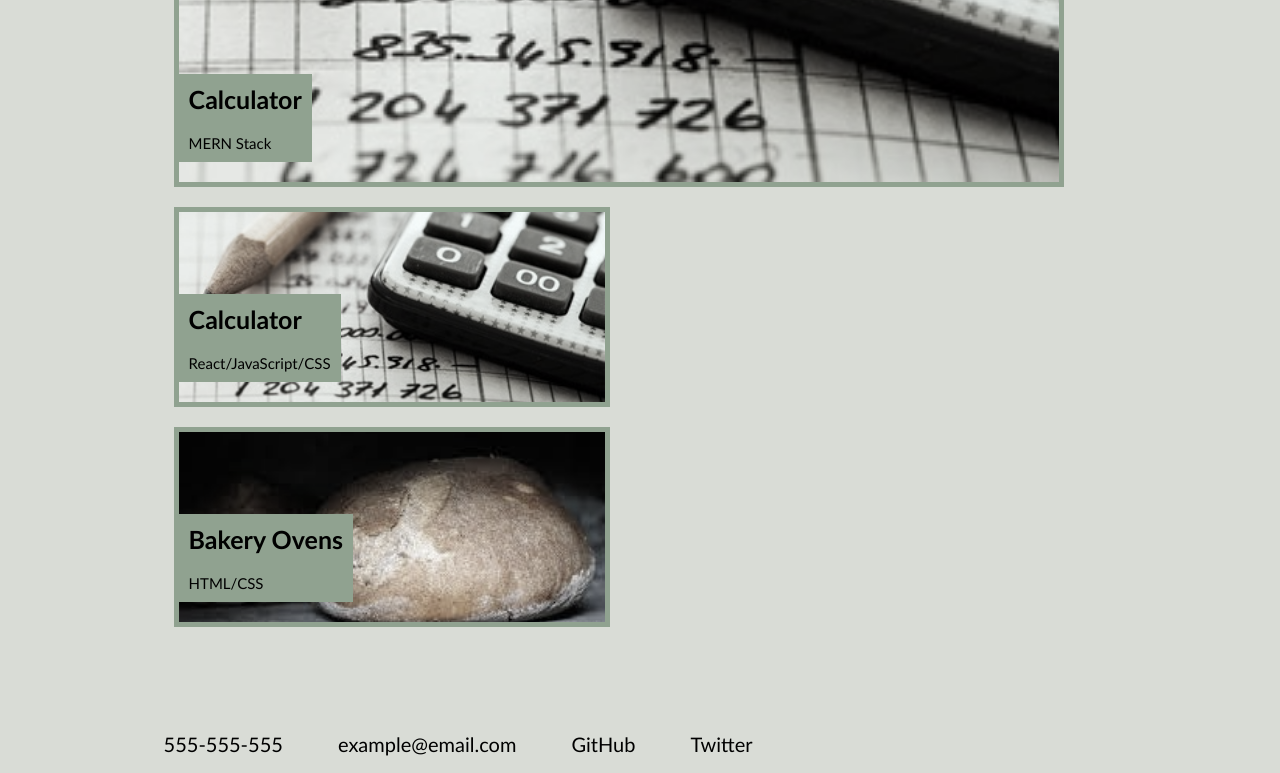
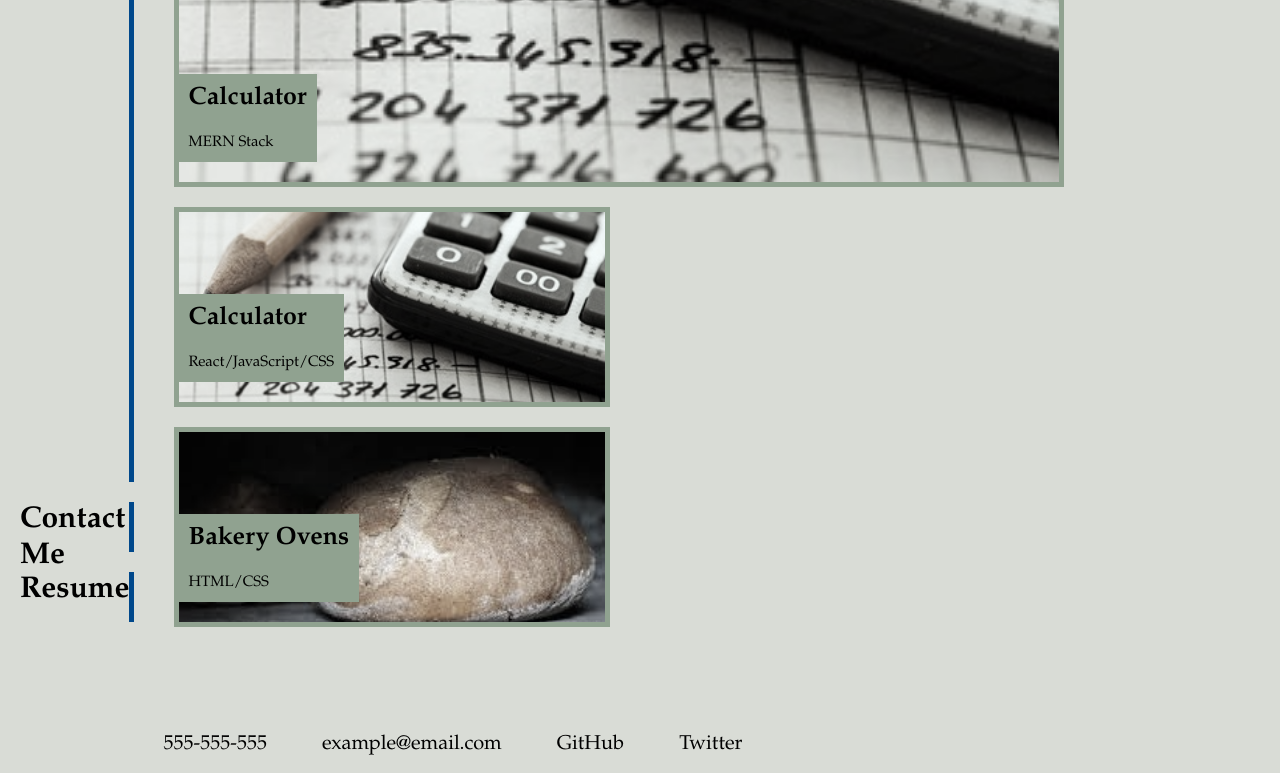
Before and after one commit to OhlhJames/My-Portfolio, a plain HTML site: page index.html in a window 1280 px wide. Shown: the part 681-1454 px from the top of the page. Drawn offline with Linux system fonts and the light colour scheme.

Commit message:
refactored CSS so that everything is cascading and so that all the different sections are more DRY!

```diff
--- a/assets/css/style.css
+++ b/assets/css/style.css
@@ -1,3 +1,4 @@
+/*Set variables so that the webpage remains uniform*/
 :root{
     --standardBlue: #00488b;
     --standardGreen: #69b169;
@@ -12,9 +13,8 @@ body {
     background-color: var(--light);
 }
 header {
-    display: flex;
     padding: 20px;
-    font-family: "Garamond";
+    font-family: 'Garamond';
     background-color: var(--standardBlue);
     color: var(--light);
 }
@@ -37,7 +37,7 @@ header ul {
     padding-top: 15px;
     margin-right: 20px;
     float: right;
-    font-family: 'Gill Sans', 'Gill Sans MT', 'Calibri', 'Trebuchet MS', sans-serif;
+    font-family: 'Garamond';
     font-size: 20px;
 }
 header ul li {
@@ -51,22 +51,13 @@ header a {
 p {
     font-size: 20px;
 }
-.cntct ul {
-    list-style-type: none;
-    margin-right: 20px;
-    font-family: 'Gill Sans', 'Gill Sans MT', 'Calibri', 'Trebuchet MS', sans-serif;
-    font-size: 20px;
-}
-.cntct ul li {
-    display: inline-block;
-    padding-right: 50px;
-}
+
 /*Formats box of blocks of articles */
 .content {
     width: 75%;
     display: inline-block;
     margin-right: 20px;
-    font-family: 'Gill Sans', 'Gill Sans MT', 'Calibri', 'Trebuchet MS', sans-serif;
+    font-family: 'Garamond';
 }
 /*Formats aside box */
 .side-titles {
@@ -75,55 +66,30 @@ p {
     float: left;
     width: 12%;
     height: 100%;
-    font-family: 'Gill Sans', 'Gill Sans MT', 'Calibri', 'Trebuchet MS', sans-serif;
+    font-family: 'Garamond';
 
 }
-.aboutme-header, .work-header {
-    border-right: 5px solid var(--standardBlue);
-    margin-bottom: 20px;
-    padding-top: 40px;
-    height: 200px;
-    color: black;
-}
-.contactme-header, .resume-header{
+/*Formats each larger header to match larger boxes*/
 
-    border-right: 5px solid var(--standardBlue);
-    margin-bottom: 20px;
-    height: 50px;
-    color: black;
-}
-/*Formats the four main articles */
-.abtme {
+/*Formats the shared aspects of the four main articles*/
+.abtme, .wrk, .cntct,.resme{
     display: flex;
     flex-wrap: wrap;
-    flex-direction: column;
-    align-items: flex-end;
     margin-bottom: 20px;
-    padding: 40px 40px 40px 10px;
-    height: 200px;
-    color: black;
-}
-.wrk{
-    display: flex;
-    flex-wrap: wrap;
-    align-content: center;
-    justify-content: space-between;
-    margin-bottom: 20px;
-    padding: 40px 40px 40px 10px;
     color: black;
     height: fit-content;
 }
-.cntct, .resme {
-    margin-bottom: 20px;
-    height: fit-content;
-    padding-top: 35px;
-    padding-left: 10px;
-    color: black;
+.abtme, .wrk{
+    padding: 40px 40px 40px 10px;
 }
-/*Formats profile picture*/
-.profile-pic{
-    padding: 20px;
-    width: 150px;
+.abtme {
+    flex-direction: column;
+    align-items: flex-end;
+    height: 200px;
+}
+.wrk{
+    align-content: center;
+    justify-content: space-between;
 }
 .wrk p {
     background-color: var(--standardGreen);
@@ -131,6 +97,43 @@ p {
     margin-bottom: 20px;
     font-size: 15px;
 }
+.cntct, .resme {
+    height: fit-content;
+    padding-top: 35px;
+    padding-left: 10px;
+}
+.cntct ul {
+    list-style-type: none;
+    margin-right: 20px;
+    font-family: 'Garamond';
+    font-size: 20px;
+}
+.cntct ul li {
+    display: inline-block;
+    padding-right: 50px;
+}
+.aboutme-header, .work-header, .contactme-header, .resume-header {
+    display:flex;
+    border-right: 5px solid var(--standardBlue);
+    margin-bottom: 20px;
+    padding-top: 40px;
+    height: 200px;
+    color: black;
+}
+.work-header{
+    height: 825px;
+}
+ /*Formats each smaller header to match smaller boxes*/
+.contactme-header, .resume-header{
+    padding-top: 0px;
+    height: 50px;
+}
+/*Formats profile picture*/
+.profile-pic{
+    padding: 20px;
+    width: 150px;
+}
+/*Formats the shared components of all the images in the Work section*/
 .calculator-pic, .bread-pic, .test-pic{
     display: flex;
     flex-direction: column;
@@ -144,14 +147,13 @@ p {
     border: 5px solid var(--standardGreen);
     filter:grayscale(75%)
 }
-
+/*Formats non shared aspects of images in the Work section*/
 .test-pic{
     background-image: url("../images/calculations.jpg") ;
     height: 500px;
     width:100%;
 }
 .calculator-pic, .bread-pic{
-    display:flex;
     height:200px;
     width:48%;
 }
```
